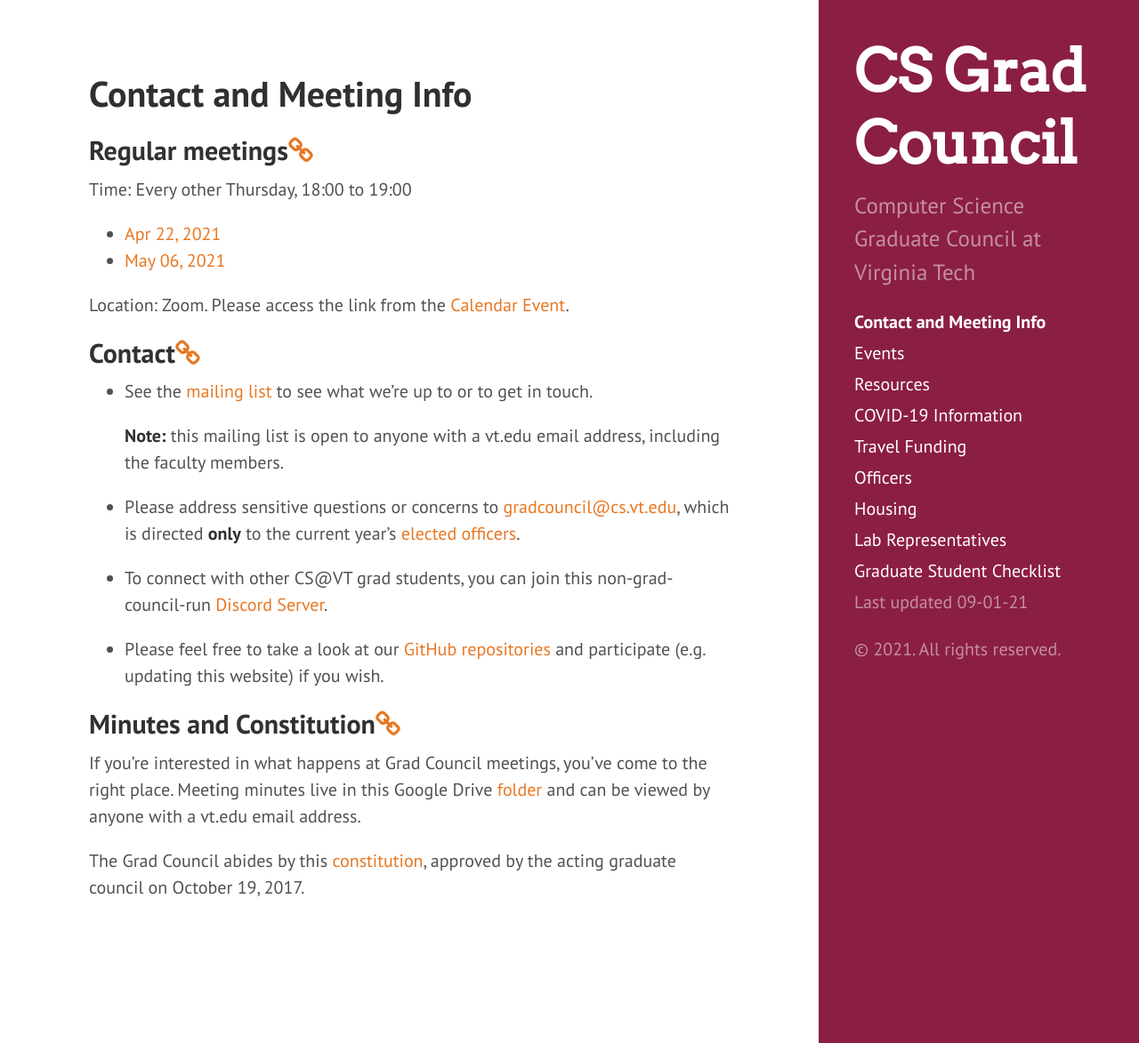
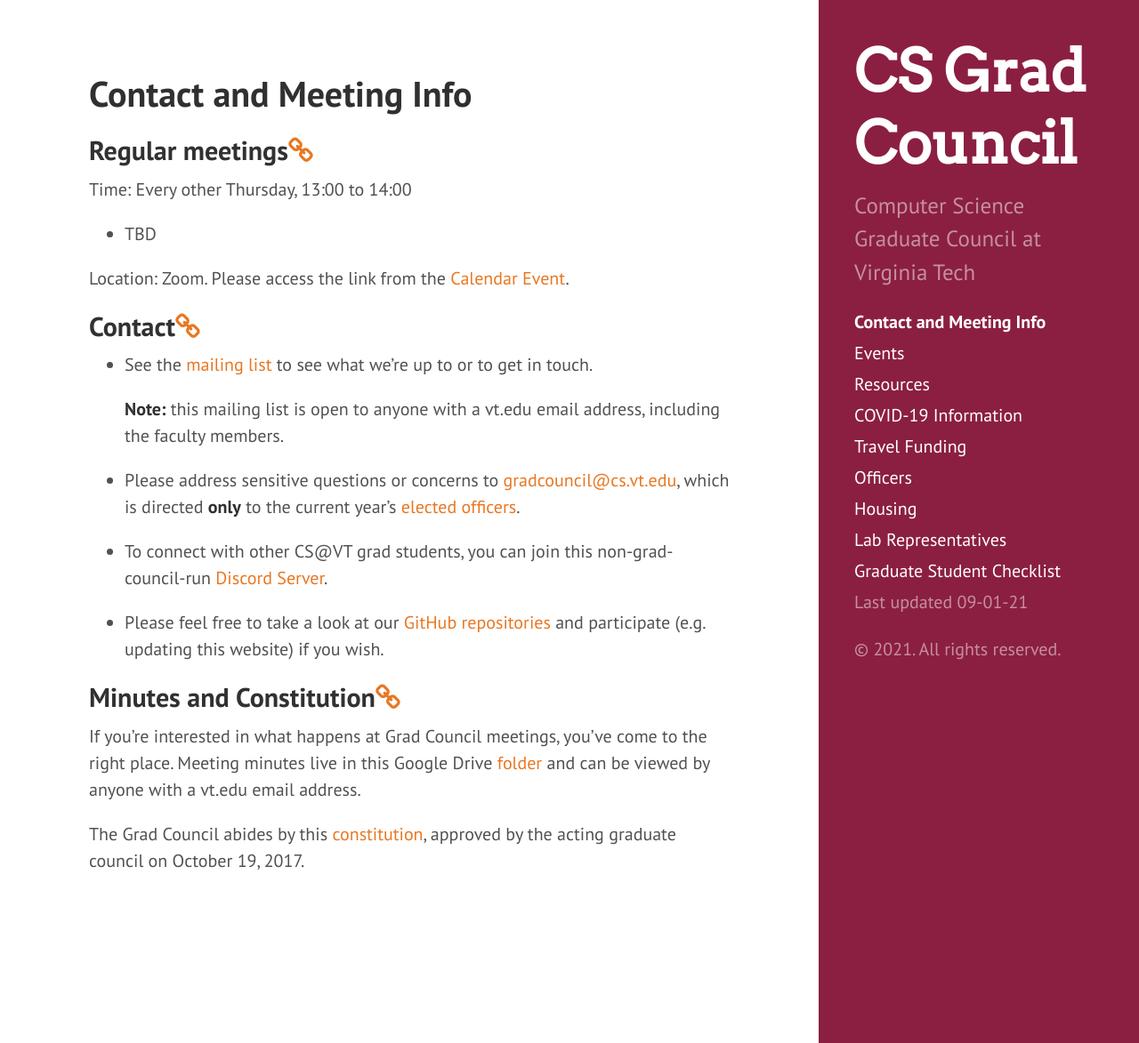
Before and after one commit to CSGraduateCouncil-VirginiaTech/csgc-website, a Jekyll site: the page built from meetings.md, in a window 1280 px wide and 1173 px high. Shown: the whole window at 89% size. Built offline with Jekyll 4.4.1, drawn with Linux system fonts in a browser that asks for light colours.

Commit message:
Added regular bi-weekly meeting

```diff
--- a/meetings.md
+++ b/meetings.md
@@ -5,9 +5,8 @@ permalink: /meetings/
 ---
 
 ## <a name="Regularmeetings"></a>Regular meetings<a href="#Regularmeetings"><i class="fa fa-link" aria-hidden="true"></i></a>
-Time: Every other Thursday, 18:00 to 19:00
-* [Apr 22, 2021](https://virginiatech.zoom.us/j/81481692381)
-* [May 06, 2021](https://virginiatech.zoom.us/j/81481692381)
+Time: Every other Thursday, 13:00 to 14:00
+* TBD
 
 
 Location: Zoom. Please access the link from the [Calendar Event](https://calendar.google.com/calendar?cid=dnQuZWR1X240bnQ0aGdlNTBrdjdqajFjZDN1NzllaW1rQGdyb3VwLmNhbGVuZGFyLmdvb2dsZS5jb20).
```
